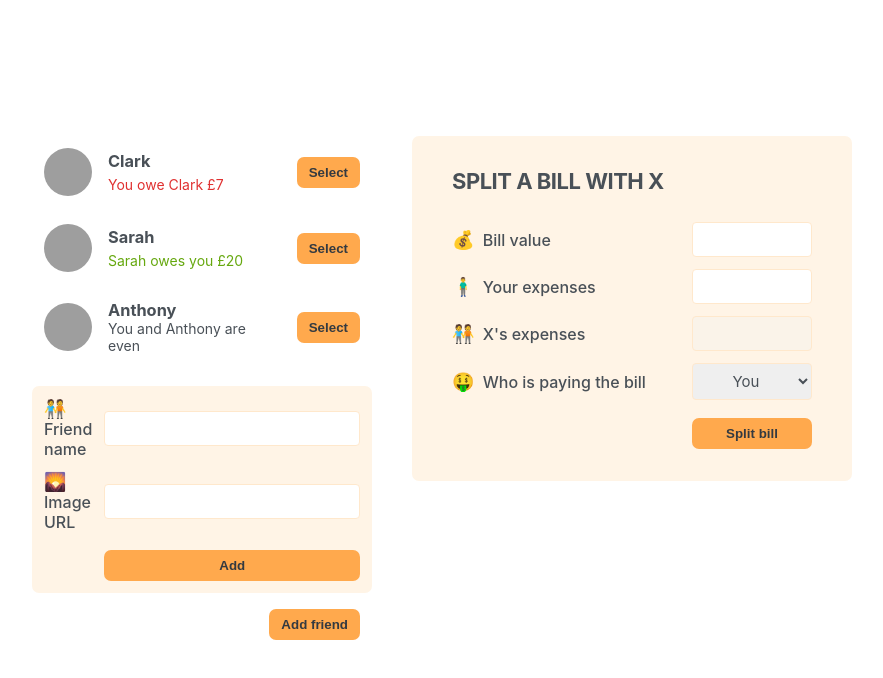
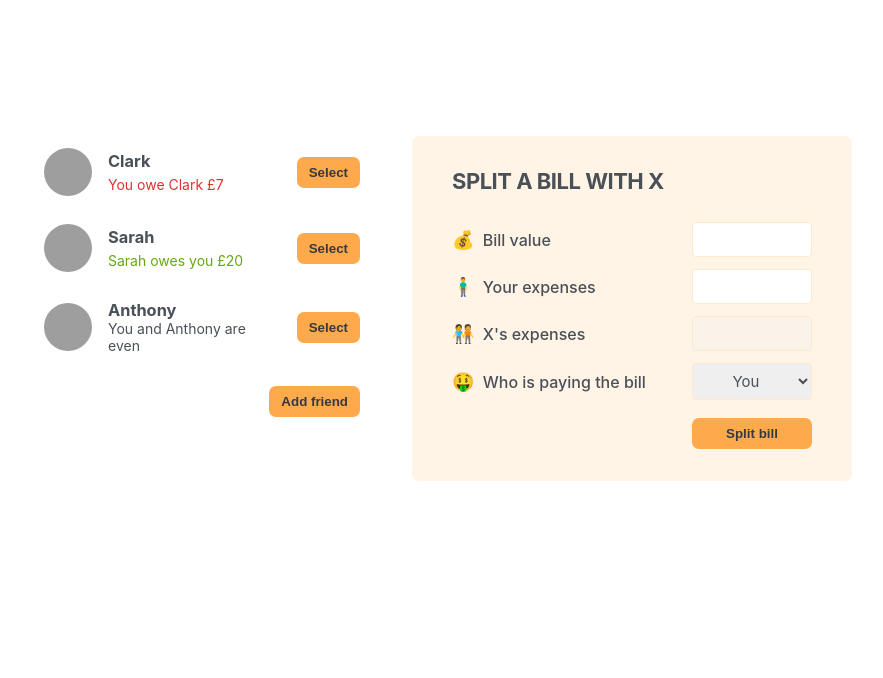
Before and after one commit to mkc-c/eat-n-split, a React (Create React App) app: page / in a window 1280 px wide. Shown: the top 678 px of the page, without its empty margins (198-1081 px from the left). Built offline with nearby package versions, Linux system fonts and the light colour scheme; grey boxes are pictures that could not be loaded.

Commit message:
add Boolean piece of state to dynamically render FormAddFriend component

```diff
--- a/src/App.js
+++ b/src/App.js
@@ -1,3 +1,5 @@
+import { useState } from "react";
+
 const initialFriends = [
   {
     id: 118836,
@@ -20,11 +22,13 @@ const initialFriends = [
 ];
 
 export default function App() {
+  const [showAddFriend, setShowAddFriend] = useState(false);
+
   return (
     <div className="app">
       <div className="sidebar">
         <FriendsList />
-        <FormAddFriend />
+        {showAddFriend && <FormAddFriend />}
         <Button>Add friend</Button>
       </div>
 
```
